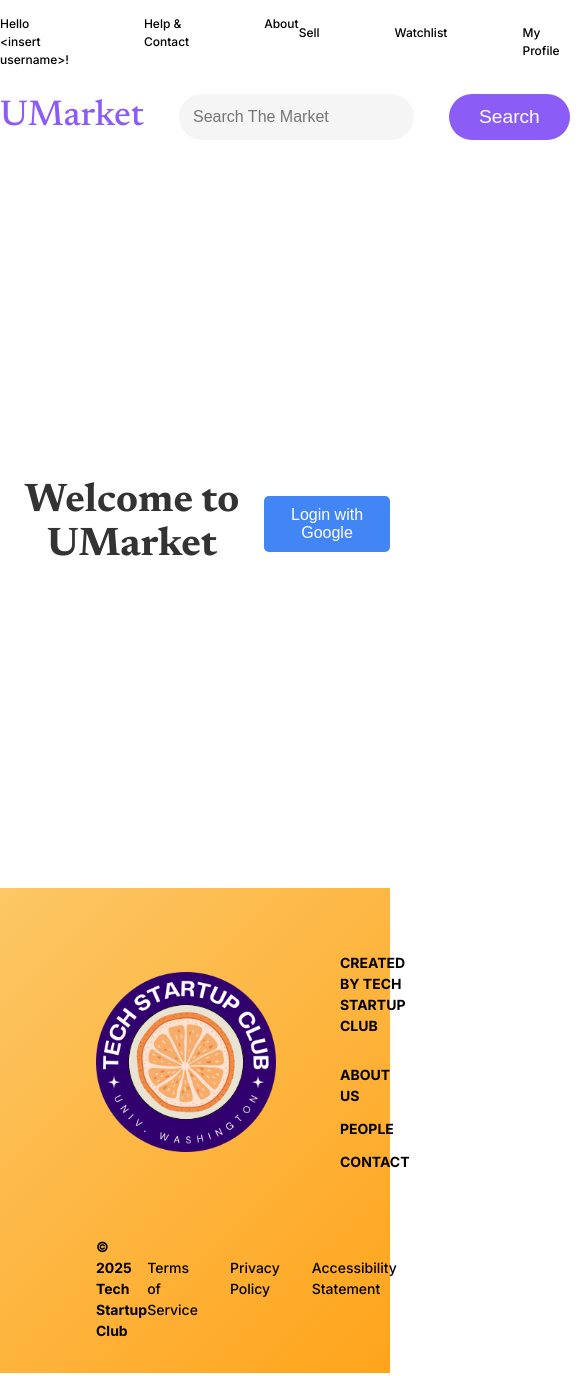
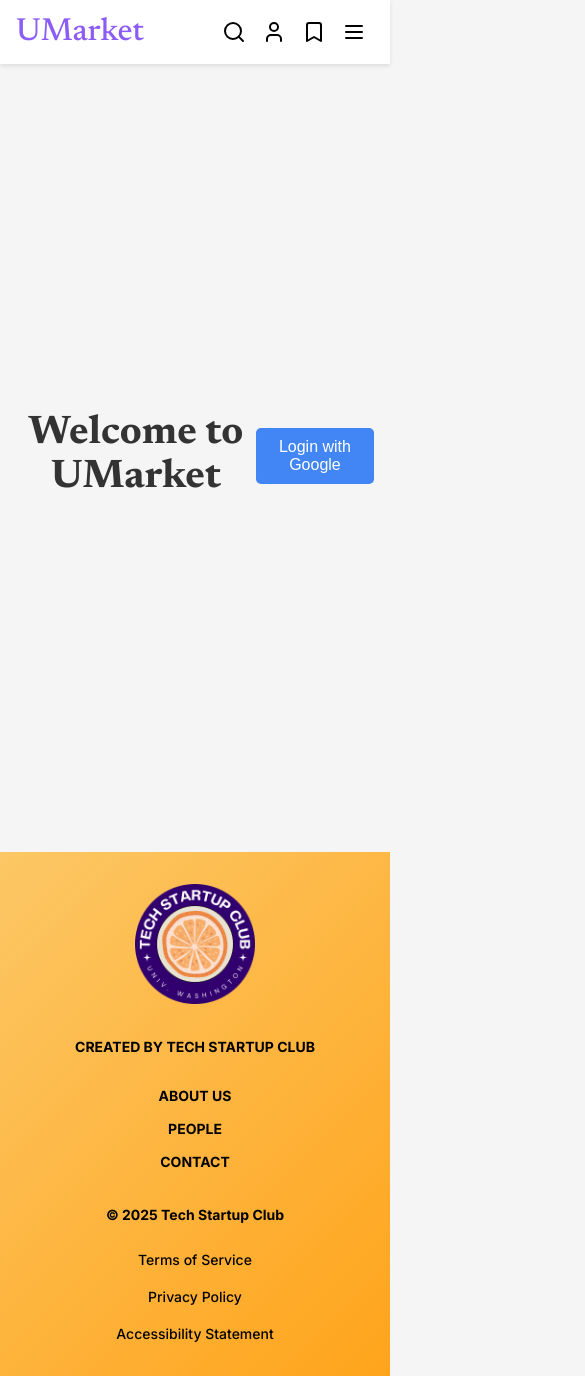
Before and after one commit to TechStartupClub/UMarket, a React (Vite) app in the folder client/: page / in a window 390 px wide. Shown: the top 1376 px of the page, 585 px wide, since content can reach past the window. Built offline with nearby package versions, Linux system fonts and the light colour scheme.

Commit message:
feat: page layout mobile functionality

```diff
--- a/client/package.json
+++ b/client/package.json
@@ -15,6 +15,7 @@
     "@types/prop-types": "^15.7.14",
     "@types/react-router-dom": "^5.3.3",
     "history": "^5.3.0",
+    "lucide-react": "^0.475.0",
     "prop-types": "^15.8.1",
     "react": "^18.3.1",
     "react-dom": "^18.3.1",
--- a/client/src/shared/components/layout/Footer/footer.module.css
+++ b/client/src/shared/components/layout/Footer/footer.module.css
@@ -1,24 +1,26 @@
 .footer {
    background: linear-gradient(135deg, #fcc765 0%, #ffa41b 100%);
-    padding: 4rem 6rem 2rem;
+   padding: 2rem;
 }
 
 .container {
    max-width: 1440px;
    margin: 0 auto;
    font-weight: bold;
+   padding: 0 1rem;
 }
 
 .mainContent {
    display: flex;
    flex-direction: row;
-    gap: 4rem;
-    margin-bottom: 4rem;
-    align-items: center;
+   gap: 2rem;
+   margin-bottom: 2rem;
+   align-items: flex-start;
+   flex-wrap: wrap;
 }
 
 .logo {
-    width: 180px;
+   width: 140px;
    height: auto;
 }
 
@@ -26,6 +28,8 @@
    display: flex;
    flex-direction: column;
    gap: 0.75rem;
+   min-width: 200px;
+   flex: 1;
 }
 
 .createdBy {
@@ -52,13 +56,58 @@
    justify-content: space-between;
    align-items: center;
    font-size: 0.875rem;
+   flex-wrap: wrap;
+   gap: 1rem;
 }
 
 .legalLinks {
    display: flex;
-    gap: 2rem;
+   gap: 1.5rem;
+   flex-wrap: wrap;
 }
 
 .legalLinks a {
    text-decoration: none;
 }
+
+/* Media Queries */
+@media screen and (max-width: 768px) {
+   .footer {
+       padding: 2rem 1rem;
+   }
+
+   .mainContent {
+       flex-direction: column;
+       align-items: center;
+       text-align: center;
+       gap: 2rem;
+   }
+
+   .linkGroup {
+       width: 100%;
+       align-items: center;
+   }
+
+   .legalSection {
+       flex-direction: column;
+       text-align: center;
+       gap: 1.5rem;
+   }
+
+   .legalLinks {
+       justify-content: center;
+       gap: 1rem;
+   }
+}
+
+@media screen and (max-width: 480px) {
+   .logo {
+       width: 120px;
+   }
+
+   .legalLinks {
+       flex-direction: column;
+       align-items: center;
+       gap: 1rem;
+   }
+}
--- a/client/src/shared/components/layout/Navbar/index.tsx
+++ b/client/src/shared/components/layout/Navbar/index.tsx
@@ -1,25 +1,61 @@
-import React, { useState } from 'react';
+import React, { useState, useEffect } from 'react';
 import { Link, useNavigate } from 'react-router-dom';
 import styles from './Navbar.module.css';
 import { IoLocationOutline } from "react-icons/io5";
+import { Menu, X, User, Search, Bookmark } from 'lucide-react';
 
 const Navbar: React.FC = () => {
     const [searchQuery, setSearchQuery] = useState('');
+    const [isMenuOpen, setIsMenuOpen] = useState(false);
+    const [isSearchOpen, setIsSearchOpen] = useState(false);
+    const [isScrolled, setIsScrolled] = useState(false);
     const navigate = useNavigate();
+
+    useEffect(() => {
+        const handleScroll = () => {
+            const scrollPosition = window.scrollY;
+            setIsScrolled(scrollPosition > 0);
+        };
+
+        window.addEventListener('scroll', handleScroll);
+        return () => window.removeEventListener('scroll', handleScroll);
+    }, []);
 
     const handleSearch = (e: React.FormEvent) => {
         e.preventDefault();
         if (searchQuery.trim()) {
             navigate(`/market?search=${encodeURIComponent(searchQuery.trim())}`);
         }
+        setIsMenuOpen(false);
+        setIsSearchOpen(false);
+    };
+
+    const toggleMenu = () => {
+        setIsMenuOpen(!isMenuOpen);
+        if (!isMenuOpen) {
+            setIsSearchOpen(false);
+            document.body.style.overflow = 'hidden';
+        } else {
+            document.body.style.overflow = 'unset';
+        }
+    };
+
+    const toggleSearch = () => {
+        setIsSearchOpen(!isSearchOpen);
+        if (!isSearchOpen) {
+            setIsMenuOpen(false);
+        }
     };
 
     return (
-       <nav className={styles.navbar}>
+        <nav className={`${styles.navbar} ${isScrolled ? styles.scrolled : ''}`}>
             <div className={styles.container}>
                 <Link to="/" className={styles.logo}>
                     UMarket
                 </Link>
+
+                {/* Desktop Menu */}
+                <div className={styles.desktopMenu}>
                     <form onSubmit={handleSearch} className={styles.searchForm}>
                         <input
                             placeholder="Search The Market"
@@ -33,8 +69,65 @@
                         </button>
                     </form>
                     <div className={styles.links}>
-                   <Link to="/location"><IoLocationOutline size={30} /> Tacoma Campus</Link>
+                        <Link to="/location">
+                            <IoLocationOutline size={30} /> Tacoma Campus
+                        </Link>
                     </div>
+                </div>
+
+                {/* Mobile Icons */}
+                <div className={styles.mobileIcons}>
+                    <button
+                        className={styles.iconButton}
+                        onClick={toggleSearch}
+                        aria-label="Toggle search"
+                    >
+                        <Search size={24} />
+                    </button>
+                    <Link to="/profile" className={styles.iconButton}>
+                        <User size={24} />
+                    </Link>
+                    <Link to="/watchlist" className={styles.iconButton}>
+                        <Bookmark size={24} />
+                    </Link>
+                    <button
+                        className={styles.burgerButton}
+                        onClick={toggleMenu}
+                        aria-label="Toggle menu"
+                    >
+                        {isMenuOpen ? <X size={24} /> : <Menu size={24} />}
+                    </button>
+                </div>
+
+                {/* Mobile Search Bar */}
+                {isSearchOpen && (
+                    <div className={styles.mobileSearch}>
+                        <form onSubmit={handleSearch} className={styles.searchForm}>
+                            <input
+                                placeholder="Search The Market"
+                                className={styles.input}
+                                type="text"
+                                value={searchQuery}
+                                onChange={(e) => setSearchQuery(e.target.value)}
+                                autoFocus
+                            />
+                            <button type="submit" className={styles.search}>
+                                <Link to="/market">Search</Link>
+                            </button>
+                        </form>
+                    </div>
+                )}
+
+                {/* Mobile Menu */}
+                {isMenuOpen && (
+                    <div className={styles.mobileMenu}>
+                        <div className={styles.links}>
+                            <Link to="/location" onClick={() => setIsMenuOpen(false)}>
+                                <IoLocationOutline size={30} /> Tacoma Campus
+                            </Link>
+                        </div>
+                    </div>
+                )}
             </div>
         </nav>
     );
--- a/client/src/shared/components/layout/Navbar/navbar.module.css
+++ b/client/src/shared/components/layout/Navbar/navbar.module.css
@@ -1,15 +1,26 @@
+/* Navbar.module.css */
 .navbar {
-    padding: 1rem 0;
+    padding: 0.5rem 0;
+    position: fixed;
+    width: 100%;
+    background-color: white;
+    transition: all 0.3s ease;
+    z-index: 10;
+    box-shadow: 0 2px 4px rgba(0, 0, 0, 0.1);
+
+    &.scrolled {
+        top: 0;
+    }
 }
 
 .container {
     max-width: 1440px;
-    padding-top: 5px;
     margin: 0 auto;
     display: flex;
     justify-content: space-between;
     align-items: center;
-    gap: 35px; /* Consistent spacing between all elements */
+    gap: 1rem;
+    padding: 0 1rem;
 }
 
 .logo {
@@ -17,16 +28,16 @@
     color: #8B5CF6;
     font-weight: medium;
     text-decoration: none;
-    font-size: 2.25rem;
-    flex-shrink: 0; /* Prevent the logo from shrinking */
+    font-size: 2rem;
+    flex-shrink: 0;
 }
 
 .logo:hover {
     color: #A78BFA;
- }
+}
 
 .input {
-    padding: 12px;
+    padding: 8px 12px;
     line-height: 1;
     background-color: #f5f5f5;
     border: 2px solid #f5f5f5;
@@ -34,8 +45,8 @@
     font-size: 16px;
     color: #555;
     outline: none;
-    flex: 1; /* Allow the search bar to grow and fill available space */
-    min-width: 0; /* Prevent the search bar from overflowing */
+    flex: 1;
+    min-width: 0;
 }
 
 .input:focus {
@@ -46,36 +57,156 @@
 .searchForm {
     display: flex;
     flex: 1;
-    gap: 35px;
+    gap: 20px;
 }
 
 .search {
     background-color: #8B5CF6;
     border: none;
     border-radius: 30px;
-    padding: 12px 30px;
+    padding: 8px 20px;
     line-height: 1;
     display: flex;
     align-items: center;
-    gap: 0.75rem;
-    flex-shrink: 0; /* Prevent the search button from shrinking */
+    gap: 0.5rem;
+    flex-shrink: 0;
 }
 
 .search a {
     color: white;
-    font-size: 1.2rem;
+    font-size: 1.1rem;
 }
 
 .links {
     display: flex;
-    gap: 0.75rem;
-    flex-shrink: 0; /* Prevent the links from shrinking */
+    gap: 0.5rem;
+    flex-shrink: 0;
 }
 
 .links a {
-    font-size: 1.2rem;
+    font-size: 1.1rem;
     text-decoration: none;
     display: flex;
     align-items: center;
     gap: 4px;
+    color: #555;
 }
+
+/* Desktop Menu */
+.desktopMenu {
+    display: flex;
+    gap: 20px;
+    align-items: center;
+    flex: 1;
+}
+
+/* Mobile Icons */
+.mobileIcons {
+    display: none;
+    gap: px;
+    align-items: center;
+}
+
+.iconButton, .burgerButton {
+    display: flex;
+    align-items: center;
+    justify-content: center;
+    background: none;
+    border: none;
+    cursor: pointer;
+    padding: 0.25rem;
+}
+
+.burgerButton {
+    position: relative;
+    z-index: 51;
+}
+
+.iconButton, .burgerButton {
+    position: relative;
+    border-radius: 50%;
+    width: 40px;
+    height: 40px;
+}
+
+.iconButton:hover, .burgerButton:hover {
+    background-color: #F5F5F5;
+}
+
+/* Mobile Search */
+.mobileSearch {
+    display: none;
+    position: absolute;
+    top: 100%;
+    left: 0;
+    right: 0;
+    background-color: white;
+    padding: 0.75rem;
+    box-shadow: 0 4px 6px -1px rgba(0, 0, 0, 0.1);
+    z-index: 50;
+}
+
+/* Mobile Menu */
+.mobileMenu {
+    display: none;
+}
+
+@keyframes slideIn {
+    from {
+        transform: translateX(100%);
+    }
+    to {
+        transform: translateX(0);
+    }
+}
+
+/* When topbar is visible, adjust the navbar position */
+@media screen and (min-width: 961px) {
+    .navbar {
+        top: 30px;
+    }
+}
+
+/* Media Queries for Mobile */
+@media (max-width: 960px) {
+    .desktopMenu {
+        display: none;
+    }
+
+    .mobileIcons {
+        display: flex;
+    }
+
+    .mobileSearch {
+        display: block;
+    }
+
+    .mobileMenu {
+        display: flex;
+        position: fixed;
+        top: 0;
+        right: 0;
+        width: 325px;
+        height: 100vh;
+        background-color: white;
+        padding: 0.75rem;
+        padding-top: calc(0.5rem + 60px);
+        flex-direction: column;
+        align-items: stretch;
+        gap: 1rem;
+        box-shadow: 0 4px 6px -1px rgba(0, 0, 0, 0.1);
+        z-index: 50;
+        overflow-y: auto;
+        animation: slideIn 0.3s ease forwards;
+    }
+
+    .mobileMenu .links {
+        flex-direction: column;
+        align-items: flex-start;
+    }
+
+    .mobileMenu .links a {
+        width: 100%;
+        padding: 0.375rem 0;
+    }
+}
--- a/client/src/shared/components/layout/PageLayout/index.tsx
+++ b/client/src/shared/components/layout/PageLayout/index.tsx
@@ -15,9 +15,15 @@
 }) => {
     return (
         <div className={styles.layoutContainer}>
-            <Topbar />
-            <Navbar />
-            {children}
+            <div className={styles.topbar}>
+                <Topbar />
+            </div>
+            <div className={styles.navbar}>
+                <Navbar />
+            </div>
+            <main className={styles.mainContent}>
+                {children}
+            </main>
             {showFooter && <Footer />}
         </div>
     );
--- a/client/src/shared/components/layout/PageLayout/pagelayout.module.css
+++ b/client/src/shared/components/layout/PageLayout/pagelayout.module.css
@@ -11,3 +11,17 @@
     margin: 0 auto;
     width: 100%;
 }
+
+.topbar {
+    display: block;
+}
+
+@media screen and (max-width: 960px) {
+    .topbar {
+        display: none;
+    }
+
+    .mainContent {
+        padding-top: calc(2rem + 60px); /* Adjust 60px based on your navbar height */
+    }
+}
--- a/client/src/shared/components/layout/Topbar/Topbar.module.css
+++ b/client/src/shared/components/layout/Topbar/Topbar.module.css
@@ -1,7 +1,8 @@
 .topbar {
-    padding-top: 15px;
+   padding: 8px 0;
    color: black;
    font-size: 12px;
+   background-color: white;
 }
 
 .content {
@@ -10,24 +11,27 @@
    display: flex;
    justify-content: space-between;
    align-items: center;
+   padding: 0 20px; /* Added padding for consistent edge spacing */
 }
 
 .left, .right {
    display: flex;
+   gap: 20px; /* Replace margin-right with gap for consistent spacing */
+   align-items: center;
 }
 
 .left a, .right a {
-    margin-right: 75px;
    color: black;
    text-decoration: none;
 }
 
- .left a:last-child, .right a:last-child {
+/* Remove margin-right override since we're using gap */
+/* .left a:last-child, .right a:last-child {
    margin-right: 0;
- }
+} */
 
 .left span, .right span {
    display: inline-flex;
    align-items: center;
-    gap: 4px;
+   gap: 4px; /* Keep this small gap for icon spacing */
 }
--- a/client/src/shared/components/layout/Topbar/index.tsx
+++ b/client/src/shared/components/layout/Topbar/index.tsx
@@ -1,7 +1,6 @@
 import React from 'react';
 import { Link } from 'react-router-dom';
 import styles from './Topbar.module.css';
-import { HiShoppingCart } from 'react-icons/hi';
 
 const Topbar: React.FC = () => {
     return (
@@ -15,9 +14,8 @@
                 <div className={styles.right}>
                     <Link to="/sell"><span>Sell</span></Link>
                     <Link to="/watchlist"><span>Watchlist</span></Link>
+                    <Link to="/inbox"><span>Inbox</span></Link>
                     <Link to="/profile"><span>My Profile</span></Link>
-                    <Link to="/inbox"><span>Inbox</span></Link>
-                    <Link to="/cart"><span>Cart <HiShoppingCart size={16} /></span></Link>
                 </div>
             </div>
         </div>
--- a/client/src/styles/global/index.css
+++ b/client/src/styles/global/index.css
@@ -5,7 +5,7 @@
   font-family: "Inter", sans-serif;
   line-height: 1.5;
   font-weight: 400;
-  background-color: #fff;
+  background-color: #F5F5F5;
   color: black;
   font-synthesis: none;
   text-rendering: optimizeLegibility;
```
Also changed, not shown: 1 other file (tests, documents, lock files or other folders). Lines whose indentation alone changed are shown as unchanged.
